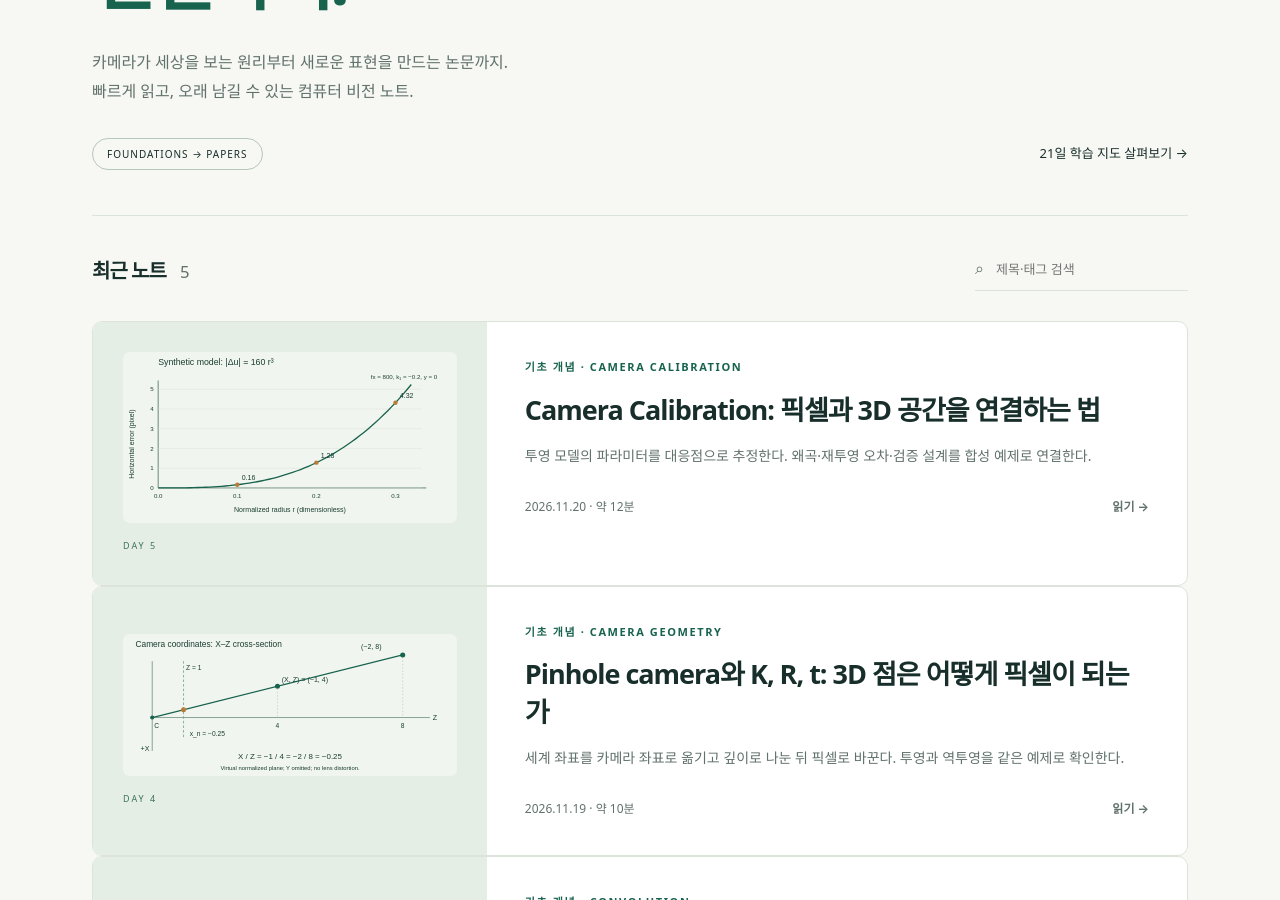
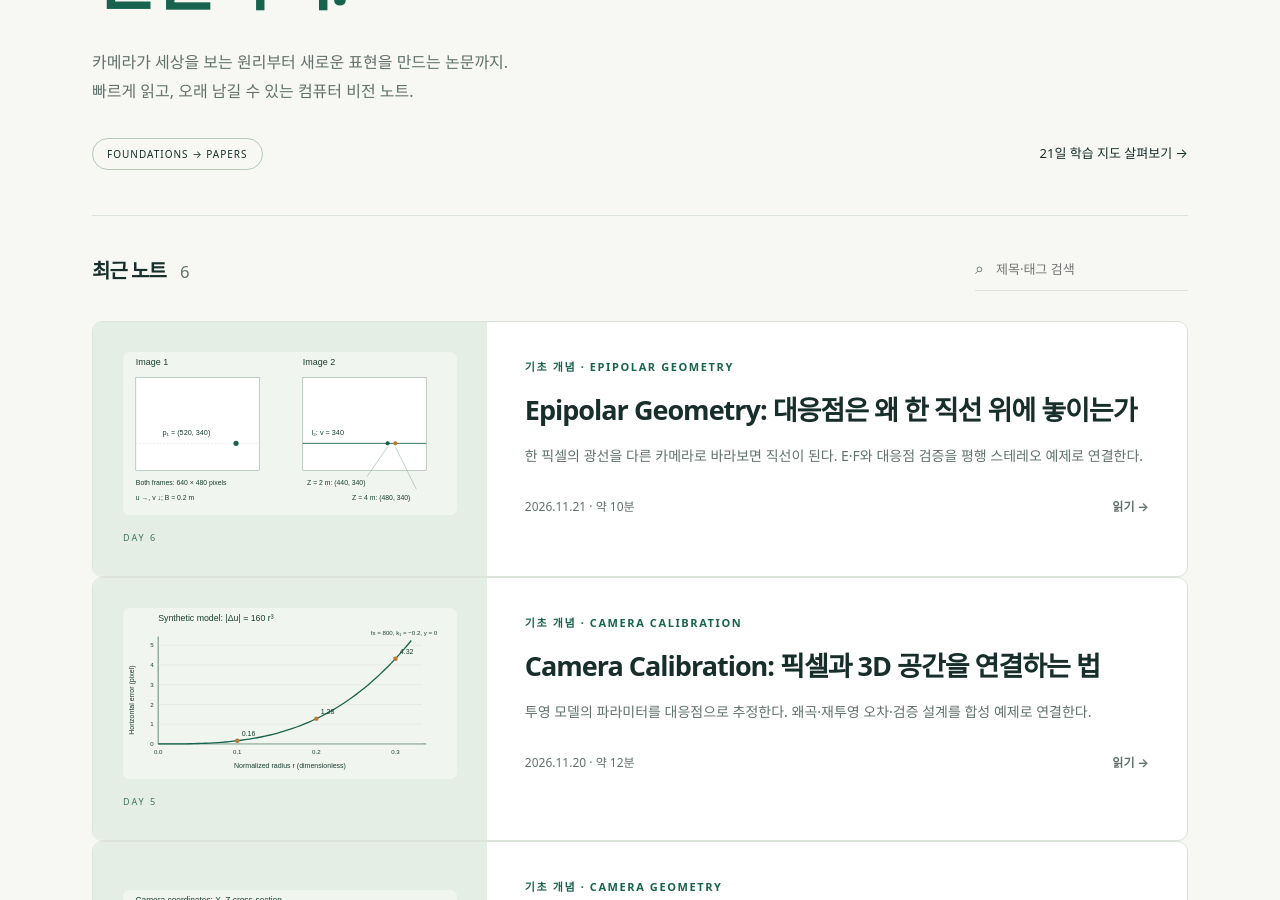
Before and after one commit to mints-s/CV-study-blog, a Jekyll site: the page built from index.html, in a window 1280 px wide and 900 px high, scrolled down 383 px. Built offline with Jekyll 4.4.1, drawn with Linux system fonts in a browser that asks for light colours; part of the change alters nothing that is shown.

Commit message:
Publish Day 6 epipolar geometry and fix calibration display math

```diff
--- a/_data/study_plan.json
+++ b/_data/study_plan.json
@@ -5,7 +5,7 @@
   "slow_start_date": "2026-12-09",
   "slow_interval_days": 3,
   "execution_time": "05:00",
-  "next_day": 6,
+  "next_day": 7,
   "items": [
     {
       "day": 1,
@@ -46,8 +46,9 @@
     {
       "day": 6,
       "title": "Epipolar Geometry",
-      "status": "planned",
-      "url": null
+      "status": "published",
+      "url": "/notes/epipolar-geometry/",
+      "published_date": "2026-11-21"
     },
     {
       "day": 7,
--- a/_posts/2026-11-16-camera-calibration.md
+++ b/_posts/2026-11-16-camera-calibration.md
@@ -96,14 +96,14 @@ Zhang의 방법은 평면 패턴으로 보정을 수행하는 대표 출발점
 
 $x=X_c/Z_c,\ y=Y_c/Z_c,\ r^2=x^2+y^2$로 둔다. 기본적인 5계수 모델에서는 다음과 같이 쓴다. [1, 2]
 
-$
+$$
 a=1+k_1r^2+k_2r^4+k_3r^6
-$
+$$
 
-$
+$$
 x_d=xa+2p_1xy+p_2(r^2+2x^2),\qquad
 y_d=ya+p_1(r^2+2y^2)+2p_2xy
-$
+$$
 
 최종 픽셀은 $u=f_xx_d+c_x,\ v=f_yy_d+c_y$다. $k$들은 radial, $p$들은 tangential 계수이며 이 좌표 규약에서는 무차원이다. $D=(k_1,k_2,p_1,p_2,k_3)$라는 저장 순서와 수식의 항 순서를 혼동하지 않는다. 모든 렌즈가 이 다항식으로 충분히 설명되는 것은 아니다.
 
@@ -113,11 +113,11 @@ $
 
 사진 $j$의 코너 $i$를 $p_{ji}$, 패턴 좌표를 $\mathbf P_i$라 하자. 기본적인 최소제곱 보정의 목표는 다음과 같다.
 
-$
+$$
 \min_{K,D,\{R_j,t_j\}}
 \sum_j\sum_i
 \left\|p_{ji}-\pi(K,D,R_j\mathbf P_i+t_j)\right\|_2^2
-$
+$$
 
 $\pi$는 깊이로 나누기·왜곡·픽셀 변환을 포함한다. K와 D는 고정된 카메라 설정에서 공유하지만 패턴 자세 $R_j,t_j$는 사진마다 다르다. [Day 2의 손실·최적화]({{ '/notes/loss-gradient-backprop/' | relative_url }})와 연결하면 “어떤 변수를 함께 바꿔 잔차를 줄이는가”를 읽을 수 있다.
 
@@ -167,9 +167,9 @@ $$
 
 $a_i=800x_i^3,\ b_i=u_{d,i}-(800x_i+320)$로 두면 $b_i=a_i k_1$이므로 최소제곱 해는 다음과 같다.
 
-$
+$$
 \hat k_1=\frac{\sum_i a_i b_i}{\sum_i a_i^2}=-0.2
-$
+$$
 
 왜곡 없는 모델의 세 점 RMS는 약 **2.6030 pixel**이다. 추정 모델의 잔차는 수치 오차 수준으로 줄었다. 추정에 쓰지 않은 $x=0.25$에서는 참 관측값 517.5 pixel을 복원하며, 왜곡을 무시하면 520 pixel로 2.5 pixel 차이가 난다. 생성 모델과 추정 모델이 같고 잡음도 없으므로 이 결과를 실측 성능으로 해석하지 않는다.
 
@@ -258,4 +258,4 @@ Python 표준 라이브러리로 실행했다. OpenCV의 calibrateCamera나 실
 
 [이전: Pinhole camera와 K, R, t]({{ '/notes/pinhole-camera-intrinsics-extrinsics/' | relative_url }})
 
-**다음 질문:** 두 이미지에서 같은 점을 찾으면, 왜 대응점은 epipolar line 위에 있어야 할까? 다음 주제는 Epipolar Geometry다. [전체 학습 순서]({{ '/roadmap/' | relative_url }})
+**다음 질문:** 두 이미지에서 같은 점을 찾으면, 왜 대응점은 epipolar line 위에 있어야 할까? [Day 6 — Epipolar Geometry]({{ '/notes/epipolar-geometry/' | relative_url }})에서 이어간다. [전체 학습 순서]({{ '/roadmap/' | relative_url }})
--- /dev/null
+++ b/_posts/2026-11-21-epipolar-geometry.md
@@ -0,0 +1,243 @@
+---
+layout: post
+title: "Epipolar Geometry: 대응점은 왜 한 직선 위에 놓이는가"
+description: "한 픽셀의 광선을 다른 카메라로 바라보면 직선이 된다. E·F와 대응점 검증을 평행 스테레오 예제로 연결한다."
+date: 2026-11-21 05:00:00 +09:00
+category_label: "기초 개념"
+series_day: 6
+topic: "EPIPOLAR GEOMETRY"
+cover: /assets/day06-epipolar.svg
+tags: [epipolar, essential-matrix, fundamental-matrix, stereo]
+reading_time: 10
+---
+
+> **1분 요약**
+>
+> 한 영상의 픽셀은 3D 점 하나가 아니라 광선을 정한다. 그 광선 위의 가능한 점들을 다른 카메라에 투영하면 일반적으로 **epipolar line**이 된다. Essential matrix E는 정규화 좌표, fundamental matrix F는 픽셀 좌표의 관계를 표현한다. 대응점은 $p_2^\top Fp_1=0$을 만족해야 하지만, 이 조건만으로 올바른 대응이라고 확정할 수는 없다.
+>
+> **기억할 문장:** F는 점을 점으로 옮기지 않는다. 점이 놓일 직선을 정한다.
+
+## 1. 전체 내용: 두 광선이 만날 수 있는 조건
+
+[Day 4]({{ '/notes/pinhole-camera-intrinsics-extrinsics/' | relative_url }})에서는 픽셀의 역투영이 광선임을 확인했고, [Day 5]({{ '/notes/camera-calibration/' | relative_url }})에서는 투영 모델을 추정했다. 이제 두 카메라가 같은 장면을 본다고 하자. 첫 픽셀만으로 깊이를 정할 수 없지만, 다른 카메라에서 대응점이 있을 범위는 제한할 수 있다. 두 카메라 중심과 첫 광선이 만드는 평면이 두 번째 영상 평면과 만나는 선이 그 범위다. 기하 제약으로 후보를 줄이고, 외관이나 추가 관측으로 그중 대응점을 선택한다. 대응이 정해진 뒤 3D 점을 추정하는 단계가 다음 회차의 triangulation이다.
+
+이 글은 정적인 장면, 왜곡 없는 pinhole 좌표, 서로 다른 카메라 중심을 기본 조건으로 둔다. 개념과 점-직선 관계는 OpenCV 공식 자료 [1, 2]를 확인했다. 아래 유도·숫자·도식은 자체 예제이며 대응점 검출이나 실제 영상의 자세 추정 결과가 아니다.
+
+## 2. 평면·직선·epipole을 구별한다
+
+첫 카메라 중심을 $C_1$, 두 번째를 $C_2$라 하자. $C_1,C_2$와 3D 점 P를 포함하는 평면이 **epipolar plane**이다. 그 평면이 각 영상 평면과 만나는 선이 epipolar line이다. 두 카메라 중심을 잇는 baseline이 영상 평면과 만나는 점은 epipole이며, 다른 카메라 중심의 투영으로도 해석한다. [1]
+
+첫 영상의 점을 고정하고 깊이만 바꾸면 P는 첫 광선을 따라 움직인다. 카메라 중심과 그 광선이 만드는 평면은 그대로이므로 두 번째 투영점은 같은 직선 위에서 움직인다. 단, 광선이 baseline 자체와 겹치는 특수한 경우에는 이 설명의 평면이 유일하지 않다.
+
+Epipole은 화면 밖이나 무한원에 있을 수 있다. 평행 스테레오에서 epipolar line이 서로 평행한 것은 무한원 epipole로 이해할 수 있다. **일반적인 두 이미지의 epipolar line이 항상 수평인 것은 아니다.** Rectification은 대응 epipolar line을 정렬하기 위한 영상 좌표 변환이다.
+
+## 3. E의 유도: 같은 평면이라는 조건을 내적으로 쓴다
+
+열벡터를 사용하고, 카메라 1 좌표에서 카메라 2 좌표로의 변환을 다음처럼 고정한다.
+
+$$
+\mathbf P_2=R\mathbf P_1+t
+$$
+
+왜곡 없는 동차 픽셀을 $p_i=(u_i,v_i,1)^\top$, 정규화 광선 벡터를 $x_i=K_i^{-1}p_i$라 둔다. $x_i$의 마지막 성분은 1이며 단위 길이 벡터일 필요는 없다. 양의 깊이 $\lambda_i$에 대해 $\mathbf P_i=\lambda_i x_i$이므로 다음 관계가 성립한다.
+
+$$
+\lambda_2x_2=\lambda_1Rx_1+t
+$$
+
+$t$와 $Rx_1$이 만드는 평면의 법선은 $t\times Rx_1$이다. $x_2$도 그 평면에 있으므로 내적이 0이다.
+
+$$
+x_2^\top[t]_\times Rx_1=0,\qquad E=[t]_\times R
+$$
+
+$$
+[t]_\times=
+\begin{bmatrix}
+0&-t_z&t_y\\
+t_z&0&-t_x\\
+-t_y&t_x&0
+\end{bmatrix}
+$$
+
+$[t]_\times v=t\times v$다. E는 $3\times3$이며 $t\ne0$인 이상적 경우 rank 2다. 상대 자세의 방향을 뒤집으면 행렬도 달라진다. 이 글의 t는 카메라 2 중심의 카메라 1 좌표가 아니라, 위 변환식의 이동 항이다.
+
+<details markdown="1">
+<summary>세계 좌표계의 두 자세에서 상대 자세 구하기</summary>
+
+두 카메라가 $\mathbf P_1=R_1\mathbf P_w+t_1$, $\mathbf P_2=R_2\mathbf P_w+t_2$를 사용하면 다음과 같다.
+
+$$
+R=R_2R_1^\top,\qquad t=t_2-R_2R_1^\top t_1
+$$
+
+첫 식을 역변환해 두 번째 식에 대입하면 얻는다. 한 데이터셋의 world-to-camera 행렬과 다른 코드의 camera-to-world 행렬을 혼용하지 않는 것이 출발점이다.
+
+</details>
+
+## 4. F는 픽셀을 직선으로 보낸다
+
+$x_i=K_i^{-1}p_i$를 E의 제약에 대입하면 다음과 같다.
+
+$$
+p_2^\top Fp_1=0,\qquad F=K_2^{-\top}EK_1^{-1}
+$$
+
+| 대상 | 입력 좌표 | 제약·출력 |
+| --- | --- | --- |
+| E | 왜곡 없는 정규화 좌표 $x_i$ | $x_2^\top Ex_1=0$ |
+| F | 왜곡 없는 픽셀 좌표 $p_i$ | $p_2^\top Fp_1=0$ |
+| $l_2=Fp_1$ | 첫 영상의 점 | 두 번째 영상의 직선 |
+| $l_1=F^\top p_2$ | 두 번째 영상의 점 | 첫 영상의 직선 |
+
+$l_2=(a,b,c)^\top$라면 두 번째 영상의 후보 $(u,v)$는 $au+bv+c=0$을 만족한다. OpenCV의 computeCorrespondEpilines 문서도 이 방향을 사용한다. [2] F와 0이 아닌 상수배 F는 같은 제약을 나타낸다.
+
+**[해석]** $Fp_1$을 마지막 성분으로 나누어 “예측 픽셀”로 읽으면 잘못된 연산이다. 여기서는 출력이 점이 아니라 직선 계수다. 또한 왜곡된 원본 픽셀을 그대로 사용하면 이상적인 직선 제약과 어긋날 수 있다. [Day 5]({{ '/notes/camera-calibration/' | relative_url }})의 보정 좌표와 K를 일관되게 사용한다.
+
+## 5. 숫자와 그림: 수평 baseline의 예제
+
+두 카메라의 축이 같고 카메라 2가 카메라 1의 오른쪽으로 $B=0.2$ m 떨어져 있다고 하자. 두 내부 행렬은 동일하고 $f_x=f_y=800$, $(c_x,c_y)=(320,240)$이다. 영상 크기는 $640\times480$이다.
+
+카메라 1을 세계 좌표로 두면 $R=I$, $t=(-0.2,0,0)^\top$다. 점 $(0.5,0.25,2)$ m의 카메라 2 좌표는 $(0.3,0.25,2)$다. 따라서 다음을 얻는다.
+
+$$
+p_1=(520,340,1)^\top,\qquad p_2=(440,340,1)^\top
+$$
+
+$$
+E=
+\begin{bmatrix}0&0&0\\0&0&0.2\\0&-0.2&0\end{bmatrix},
+\qquad
+F\sim
+\begin{bmatrix}0&0&0\\0&0&1\\0&-1&0\end{bmatrix}
+$$
+
+$\sim$는 0이 아닌 상수배까지 같다는 뜻이다. 실제 $K^{-\top}EK^{-1}$는 위 표시 행렬의 $0.00025$배다. 표시한 F로 계산하면 $l_2=(0,1,-340)^\top$, 즉 **v=340**이다.
+
+<figure>
+<img src="{{ '/assets/day06-epipolar.svg' | relative_url }}" alt="첫 영상의 (520,340)은 두 번째 영상의 수평선 v=340을 정한다. 깊이 2m의 대응점은 (440,340), 같은 첫 광선에서 깊이 4m인 다른 점의 투영은 (480,340)이다.">
+<figcaption>그림 1. 직접 계산한 평행 스테레오 예제. 두 영상은 같은 축척으로 표시했다. 오른쪽의 두 점은 첫 광선 위 서로 다른 깊이 가설이며 동시에 같은 물체의 대응점이라는 뜻이 아니다.</figcaption>
+</figure>
+
+첫 광선 위에서 깊이를 4 m로 바꾼 세계 점은 $(1,0.5,4)$다. 첫 픽셀은 그대로지만 두 번째 픽셀은 $(480,340)$이 된다. 깊이가 달라도 같은 epipolar line을 만족한다.
+
+| 깊이 Z | 첫 영상 u₁ | 두 번째 u₂ | disparity $d=u_1-u_2$ |
+| --- | --- | --- | --- |
+| 2 m | 520 | 440 | 80 pixel |
+| 4 m | 520 | 480 | 40 pixel |
+
+이 **동일 K·평행 축·수평 baseline** 조건에서 $d=f_xB/Z$다. 두 번째 점을 고르면 깊이도 달라지므로 직선 제약만으로 정답을 결정하지 못한다. 이 예제의 disparity 공식을 임의의 비정렬 영상에 그대로 적용하면 안 된다.
+
+## 6. 잔차가 0이면 정말 정답인가?
+
+아니다. 같은 선 위의 잘못된 외관 대응도 제약을 통과한다. 예제에서 $(400,340)$은 실제 주어진 점의 대응 $(440,340)$과 다르지만 $p_2^\top Fp_1=0$이다.
+
+또한 대수 잔차 $p_2^\top Fp_1$ 자체는 픽셀 거리가 아니다. F의 배율에 따라 값이 변하기 때문이다. $l=(a,b,c)$가 유효한 직선이고 $a^2+b^2>0$이면 한쪽 점-직선 거리는 다음과 같다.
+
+$$
+d_{\mathrm{line}}=\frac{|au+bv+c|}{\sqrt{a^2+b^2}}
+$$
+
+후보를 $(440,343)$으로 바꾸면 표시한 F의 대수 잔차는 3, $10F$에서는 30이다. 하지만 직선 거리는 둘 다 **3 pixel**이다. 이 거리는 두 영상의 관측을 함께 보정하는 최적 재투영 오차와는 다른 지표다.
+
+<details markdown="1">
+<summary>실행한 투영·E/F·거리 검증 코드</summary>
+
+~~~python
+from math import isclose, hypot
+
+def mv(A, x):
+    return [sum(a*b for a,b in zip(row,x)) for row in A]
+def dot(a, b):
+    return sum(x*y for x,y in zip(a,b))
+def transpose(A):
+    return [list(row) for row in zip(*A)]
+def mm(A, B):
+    return [[dot(row,col) for col in transpose(B)] for row in A]
+
+E = [[0,0,0], [0,0,0.2], [0,-0.2,0]]
+Ki = [[1/800,0,-0.4], [0,1/800,-0.3], [0,0,1]]
+F = [[0,0,0], [0,0,1], [0,-1,0]]
+raw = mm(mm(transpose(Ki), E), Ki)
+assert all(isclose(raw[i][j], .00025*F[i][j], abs_tol=1e-12)
+           for i in range(3) for j in range(3))
+
+def project(P, center_x):
+    X,Y,Z = P
+    assert Z > 0
+    return [800*(X-center_x)/Z+320, 800*Y/Z+240, 1]
+
+for P, expected_u2, depth in [([.5,.25,2],440,2), ([1,.5,4],480,4)]:
+    p1,p2 = project(P,0),project(P,.2)
+    assert p1 == [520,340,1]
+    assert isclose(p2[0],expected_u2)
+    assert abs(dot(p2,mv(F,p1))) < 1e-10
+    assert abs(dot(mv(Ki,p2),mv(E,mv(Ki,p1)))) < 1e-10
+    assert isclose(800*.2/(p1[0]-p2[0]), depth)
+
+line = mv(F,[520,340,1])
+def distance(p,l):
+    return abs(dot(p,l))/hypot(l[0],l[1])
+assert distance([400,340,1],line) == 0  # 올바른 대응임을 보장하지 않는다
+assert distance([440,343,1],line) == 3
+assert distance([440,343,1],[10*v for v in line]) == 3
+~~~
+
+Python 표준 라이브러리로 위 예제를 실행했다. F를 영상으로부터 추정하거나 RANSAC·특징점 검출을 실행한 것은 아니다.
+
+</details>
+
+## 7. 성립 조건과 실제 추정의 한계
+
+기하가 알려져 있으면 E와 F를 계산할 수 있다. 알려져 있지 않으면 특징점 대응으로 F 또는 E를 추정한다. 이때 오대응을 견디는 추정 절차와 잔차 검사가 필요하다. OpenCV 예제는 특징 매칭 뒤 fundamental matrix를 추정하고 epiline을 시각화하는 흐름을 보여준다. [1] 사용한 알고리즘·좌표계·임계값 단위는 함께 기록해야 한다.
+
+| 상황 | 주의할 점 |
+| --- | --- |
+| 순수 회전, $t=0$ | 위 정의에서 E=0이 되어 깊이를 제한할 baseline 정보가 없다 |
+| 매우 작은 baseline·먼 점 | 시차가 작아 깊이가 작은 픽셀 오차에 민감하다 |
+| 평면 위 점에 치우친 대응 | homography로도 설명될 수 있어 일반 3D 기하 추정에 주의한다 |
+| 가림·반복 무늬 | 선 위에 후보가 없거나 여러 개일 수 있다 |
+| 움직이는 물체 | 정적 장면의 한 상대 자세로 전체 대응을 설명하지 못할 수 있다 |
+
+이상적 E는 rank 2와 두 개의 같은 비영 특잇값을 가진다. 하지만 E가 주어져도 이동의 절대 크기는 epipolar 제약만으로 결정되지 않는다. E에 배율을 곱해도 제약이 같기 때문이다. 앞에서 미터 단위 깊이를 계산할 수 있었던 것은 baseline 0.2 m를 외부 조건으로 주었기 때문이다.
+
+## 8. 시사점과 확장 아이디어
+
+**[해석]** 두 뷰 논문에서 “기하적으로 일관된 대응”은 “올바른 대응”보다 약한 주장이다. 동일한 선 위의 오대응이 남는지, 순수 회전·평면 장면에서 무엇을 가정하는지, 자세 정확도와 대응 정확도를 따로 확인하는지가 중요하다.
+
+**[아이디어 · 미검증]** 같은 epipolar 거리 임계값이 보정 불확실성이 큰 영역에서도 적절할까?
+
+- **가설:** 불확실성을 반영한 허용 폭이 고정 폭보다 올바른 대응을 덜 버릴 수 있다.
+- **비교:** 고정 1·2·3 pixel 폭과 보정 파라미터를 반복 섭동해 얻은 위치별 허용 폭.
+- **통제:** 같은 3D 점·카메라·오대응 집합을 사용하고, 왜곡 보정 좌표에서 비교한다.
+- **최소 실험:** 합성 대응에 일정한 검출 노이즈를 넣고 별도로 K·자세의 추정 오차를 추가한다. 임계값 조정용 데이터와 평가 데이터를 분리한다.
+- **지표:** 동일한 오대응 허용률에서 올바른 대응의 유지율을 비교하고 중심·가장자리별 결과를 기록한다.
+- **기각 기준:** 이득이 단순히 허용 폭 확대나 오대응 증가로 설명되면 개선 주장을 기각한다. 실제 보정 오차를 대표하지 못하면 실측 일반화를 보류한다.
+
+이 실험은 실행하지 않았다. 앞의 정확한 평행 스테레오 검산은 불확실성 모델의 성능 검증이 아니다.
+
+## 9. 3분 복습
+
+1. F에 첫 영상의 동차 점을 곱하면 무엇을 얻는가?
+2. 왜 E와 F에 같은 좌표를 무조건 넣으면 안 되는가?
+3. 예제에서 v=340을 만족하는 후보가 모두 정답이 아닌 이유는 무엇인가?
+
+<details markdown="1">
+<summary>답과 연결 설명</summary>
+
+1. 두 번째 영상의 직선 계수 $l_2=Fp_1$을 얻는다.
+2. E는 정규화 좌표, F는 해당 K와 일치하는 픽셀 좌표를 사용하기 때문이다.
+3. 서로 다른 깊이 가설과 선 위의 오대응도 같은 제약을 만족할 수 있기 때문이다. 외관·추가 관측·가시성 검사가 필요하다.
+
+</details>
+
+## 출처와 다음 읽기
+
+1. [OpenCV 4.13.0 — Epipolar Geometry](https://docs.opencv.org/4.13.0/da/de9/tutorial_py_epipolar_geometry.html), Basic Concepts와 매칭·epiline 계산 흐름.
+2. [OpenCV 4.13.0 — calib3d](https://docs.opencv.org/4.13.0/d9/d0c/group__calib3d.html), computeCorrespondEpilines의 점-직선 방향과 계수 정규화.
+
+확인일: 2026-11-21. 수치와 그림은 자체 작성했으며 Python으로 검증했다.
+
+[이전: Camera Calibration]({{ '/notes/camera-calibration/' | relative_url }}) · [전체 학습 지도]({{ '/roadmap/' | relative_url }})
+
+**다음 질문:** 대응 픽셀과 카메라가 주어지면 3D 점을 어떻게 구하고, 3D 점과 픽셀이 주어지면 카메라 자세를 어떻게 구하는가? Day 7은 Triangulation과 PnP다.
```
Also changed, not shown: assets/day06-epipolar.svg (added).
